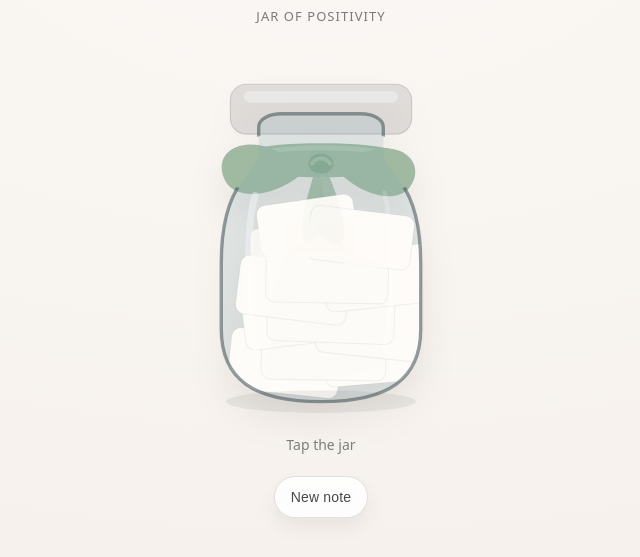
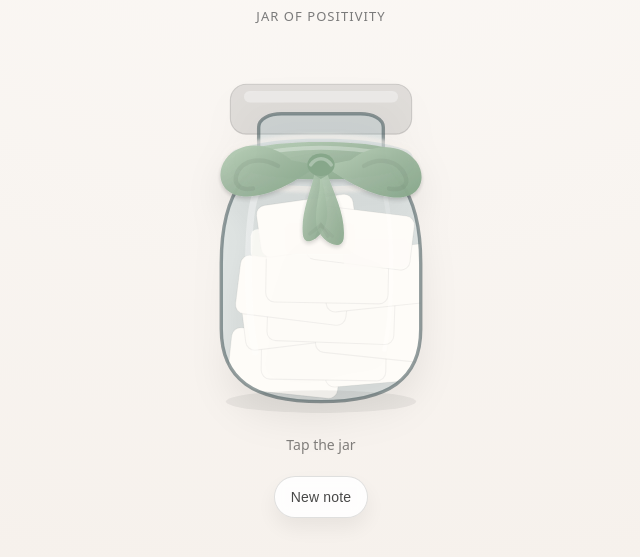
Before and after one commit to LioLenci/c-jar-81, a plain HTML site: page index.html in a window 1280 px wide. Shown: the part 199-756 px from the top of the page, without its empty margins (319-959 px from the left). Drawn offline with Linux system fonts and the light colour scheme.

Commit message:
Update index.html

```diff
--- a/index.html
+++ b/index.html
@@ -7,7 +7,6 @@
   <link rel="preconnect" href="https://fonts.googleapis.com">
   <link rel="preconnect" href="https://fonts.gstatic.com" crossorigin>
   <link href="https://fonts.googleapis.com/css2?family=Dancing+Script:wght@500&display=swap" rel="stylesheet">
-
   <title>Jar of Positivity</title>
 
   <style>
@@ -94,7 +93,7 @@
       border-radius: 18px;
     }
 
-    /* Ensure the falling note is always on top */
+    /* Jar SVG stays below the pulled note */
     .jar {
       position: relative;
       z-index: 1;
@@ -103,6 +102,7 @@
       transform-origin: 50% 78%;
     }
 
+    /* Pulled note always above jar/bow */
     .note {
       z-index: 10;
       position: absolute;
@@ -298,68 +298,31 @@
                        Z" />
             </clipPath>
 
-            <mask id="jarStrokeMask">
-              <rect x="0" y="0" width="300" height="330" fill="white" />
-              <path d="M68 86
-                       C92 76, 120 74, 150 74
-                       C180 74, 208 76, 232 86
-                       C242 92, 242 114, 232 120
-                       C208 130, 180 132, 150 132
-                       C120 132, 92 130, 68 120
-                       C58 114, 58 92, 68 86 Z" fill="black" />
-            </mask>
+            <!-- subtle shading for a more realistic ribbon -->
+            <linearGradient id="ribbonGrad" x1="0" y1="0" x2="1" y2="1">
+              <stop offset="0" stop-color="var(--sageLight)" stop-opacity="0.95" />
+              <stop offset="0.45" stop-color="var(--sage)" stop-opacity="0.98" />
+              <stop offset="1" stop-color="var(--sageDark)" stop-opacity="0.98" />
+            </linearGradient>
+
+            <filter id="bowShadow" x="-20%" y="-20%" width="140%" height="140%">
+              <feDropShadow dx="0" dy="2" stdDeviation="2" flood-color="rgba(0,0,0,0.18)" />
+            </filter>
+
+            <!-- feather the "cover band" so the outline interruption isn't harsh -->
+            <filter id="softCover" x="-30%" y="-30%" width="160%" height="160%">
+              <feGaussianBlur stdDeviation="1.4" />
+            </filter>
           </defs>
 
+          <!-- Lid -->
           <g class="lid" id="lid">
             <rect x="70" y="32" width="160" height="44" rx="14" fill="rgba(120,120,120,0.20)"
               stroke="rgba(60,60,60,0.18)" />
             <rect x="82" y="38" width="136" height="10" rx="5" fill="rgba(255,255,255,0.35)" />
           </g>
 
-          <g id="bow" opacity="0.98">
-            <path d="M78 92
-                     C96 86, 120 84, 150 84
-                     C180 84, 204 86, 222 92
-                     C226 94, 226 104, 222 106
-                     C204 112, 180 114, 150 114
-                     C120 114, 96 112, 78 106
-                     C74 104, 74 94, 78 92 Z" fill="var(--sage)" />
-
-            <path d="M86 94
-                     C104 90, 124 88, 150 88
-                     C176 88, 196 90, 214 94" fill="none" stroke="var(--sageLight)" stroke-width="4"
-              stroke-linecap="round" opacity="0.55" />
-
-            <path d="M122 98
-                     C92 74, 54 86, 64 114
-                     C72 136, 108 132, 132 112
-                     C140 106, 138 104, 122 98 Z" fill="var(--sage)" />
-
-            <path d="M178 98
-                     C206 78, 240 92, 232 116
-                     C224 140, 190 132, 168 112
-                     C160 105, 162 104, 178 98 Z" fill="var(--sage)" />
-
-            <ellipse cx="150" cy="102" rx="11" ry="9" fill="var(--sageDark)" opacity="0.95" />
-            <path d="M142 102 C146 96, 154 96, 158 102" fill="none" stroke="var(--sageLight)" stroke-width="3.5"
-              stroke-linecap="round" opacity="0.5" />
-
-            <path d="M144 110
-                     C138 132, 132 148, 134 166
-                     C136 178, 152 166, 154 154
-                     C156 142, 150 126, 150 114 Z" fill="var(--sage)" opacity="0.92" />
-            <path d="M156 110
-                     C164 130, 172 150, 170 168
-                     C168 180, 148 170, 146 156
-                     C144 142, 150 126, 150 114 Z" fill="var(--sage)" opacity="0.88" />
-
-            <path d="M140 164 L150 156 L156 166" fill="none" stroke="rgba(0,0,0,0.08)" stroke-width="3"
-              stroke-linecap="round" opacity="0.35" />
-            <path d="M160 166 L150 156 L146 168" fill="none" stroke="rgba(0,0,0,0.08)" stroke-width="3"
-              stroke-linecap="round" opacity="0.28" />
-          </g>
-
-          <!-- Jar body (fill only) -->
+          <!-- Jar body (fill) -->
           <path d="M95 70
                    C95 62, 105 58, 115 58
                    L185 58
@@ -375,7 +338,7 @@
                    C88 108, 95 100, 95 92
                    Z" fill="var(--glass)" />
 
-          <!-- Notes inside jar -->
+          <!-- Notes inside jar (clipped) -->
           <g clip-path="url(#jarClip)" opacity="0.94">
             <rect x="72" y="246" width="98" height="54" rx="8" fill="#fffdf8" stroke="rgba(0,0,0,0.05)"
               transform="rotate(6 72 246)" />
@@ -408,13 +371,13 @@
             <rect x="118" y="154" width="62" height="28" rx="6" fill="#fffdf8" opacity="0.80" />
           </g>
 
-          <!-- Inner highlights -->
+          <!-- Inner highlights (glass) -->
           <path d="M92 130 C84 154, 84 230, 92 268" fill="none" stroke="rgba(255,255,255,0.65)" stroke-width="6"
             stroke-linecap="round" opacity="0.55" />
           <path d="M206 128 C214 160, 214 230, 206 266" fill="none" stroke="rgba(255,255,255,0.45)" stroke-width="4"
             stroke-linecap="round" opacity="0.38" />
 
-          <!-- Jar outline (masked under bow) -->
+          <!-- Jar outline -->
           <path d="M95 70
                    C95 62, 105 58, 115 58
                    L185 58
@@ -428,8 +391,96 @@
                    L62 190
                    C62 158, 68 134, 80 118
                    C88 108, 95 100, 95 92
-                   Z" fill="none" stroke="var(--stroke)" stroke-width="3" mask="url(#jarStrokeMask)" />
+                   Z" fill="none" stroke="var(--stroke)" stroke-width="3" />
 
+          <!-- Soft cover band: gently hides the outline behind the ribbon (no harsh cut) -->
+          <g opacity="1">
+            <!-- feathered "halo" -->
+            <path d="M72 88
+                     C94 78, 120 76, 150 76
+                     C180 76, 206 78, 228 88
+                     C238 94, 238 110, 228 116
+                     C206 126, 180 128, 150 128
+                     C120 128, 94 126, 72 116
+                     C62 110, 62 94, 72 88 Z" fill="rgba(246,241,236,0.55)" filter="url(#softCover)" />
+
+            <!-- main cover (matches the glass tone so it blends) -->
+            <path d="M74 90
+                     C96 82, 120 80, 150 80
+                     C180 80, 204 82, 226 90
+                     C234 94, 234 108, 226 112
+                     C204 120, 180 122, 150 122
+                     C120 122, 96 120, 74 112
+                     C66 108, 66 94, 74 90 Z" fill="var(--glass)" opacity="0.92" />
+          </g>
+
+          <!-- Bow (in front of jar contents, but still below pulled note because note is HTML z-index 10) -->
+          <g id="bow" opacity="0.99" filter="url(#bowShadow)">
+            <!-- Ribbon band -->
+            <path d="M78 92
+                     C98 85, 122 83, 150 83
+                     C178 83, 202 85, 222 92
+                     C229 95, 229 104, 222 107
+                     C202 114, 178 116, 150 116
+                     C122 116, 98 114, 78 107
+                     C71 104, 71 95, 78 92 Z" fill="url(#ribbonGrad)" />
+
+            <!-- band highlight -->
+            <path d="M90 94
+                     C110 90, 128 88, 150 88
+                     C172 88, 190 90, 210 94" fill="none" stroke="rgba(255,255,255,0.55)" stroke-width="3.6"
+              stroke-linecap="round" opacity="0.55" />
+
+            <!-- Left loop (more organic, folded) -->
+            <path d="M124 99
+                     C104 82, 78 82, 66 98
+                     C56 112, 62 130, 82 131
+                     C104 132, 126 118, 140 109
+                     C148 103, 144 103, 124 99 Z" fill="url(#ribbonGrad)" />
+
+            <!-- Left inner fold shadow -->
+            <path d="M112 104
+                     C98 96, 82 98, 76 110
+                     C72 120, 78 126, 90 124" fill="none" stroke="rgba(0,0,0,0.10)" stroke-width="4"
+              stroke-linecap="round" opacity="0.55" />
+
+            <!-- Right loop -->
+            <path d="M176 99
+                     C196 83, 222 84, 234 100
+                     C244 114, 238 132, 218 132
+                     C196 132, 174 118, 160 109
+                     C152 103, 156 103, 176 99 Z" fill="url(#ribbonGrad)" />
+
+            <!-- Right inner fold shadow -->
+            <path d="M188 104
+                     C202 96, 218 99, 224 112
+                     C228 121, 222 126, 210 124" fill="none" stroke="rgba(0,0,0,0.10)" stroke-width="4"
+              stroke-linecap="round" opacity="0.48" />
+
+            <!-- Knot -->
+            <ellipse cx="150" cy="103" rx="12" ry="10" fill="var(--sageDark)" opacity="0.98" />
+            <path d="M141 103 C146 96, 154 96, 159 103" fill="none" stroke="rgba(255,255,255,0.55)" stroke-width="3.2"
+              stroke-linecap="round" opacity="0.55" />
+
+            <!-- Tails -->
+            <path d="M144 112
+                     C140 130, 132 146, 134 165
+                     C136 178, 153 166, 155 152
+                     C157 140, 152 124, 151 116 Z" fill="url(#ribbonGrad)" opacity="0.96" />
+
+            <path d="M156 112
+                     C162 130, 172 148, 170 168
+                     C168 181, 148 170, 146 156
+                     C144 142, 150 126, 149 116 Z" fill="url(#ribbonGrad)" opacity="0.93" />
+
+            <!-- Tail notches -->
+            <path d="M140 164 L150 156 L156 166" fill="none" stroke="rgba(0,0,0,0.10)" stroke-width="3"
+              stroke-linecap="round" opacity="0.35" />
+            <path d="M160 166 L150 156 L146 168" fill="none" stroke="rgba(0,0,0,0.10)" stroke-width="3"
+              stroke-linecap="round" opacity="0.28" />
+          </g>
+
+          <!-- Base -->
           <ellipse cx="150" cy="312" rx="84" ry="10" fill="rgba(0,0,0,0.06)" />
         </svg>
       </div>
@@ -445,8 +496,7 @@
   </main>
 
   <script>
-    // Regular notes (70-ish)
-    const MESSAGES = [
+      const MESSAGES = [
       "You are worthy of the life you desire.",
       "One small step is still progress.",
       "You’ve made it through hard days before.",
@@ -520,8 +570,6 @@
       "I hope something makes you smile today.",
       "Your eyes are my favorite shade of blue."
     ];
-
-    // --- helpers ---
     function clean(list) {
       return list.map(s => (s ?? "").toString().trim()).filter(Boolean);
     }
@@ -537,17 +585,14 @@
 
     const CLEAN_MESSAGES = clean(MESSAGES);
     const CLEAN_EASTER = clean(EASTER_EGGS);
-
     const pickMessage = makeBagPicker(CLEAN_MESSAGES);
     const pickEaster = makeBagPicker(CLEAN_EASTER);
 
     function getRandomMessage() {
-      // ~1 in 8 chance for Easter egg (adjust if you want rarer: 0.08, more common: 0.15)
-      const showEasterEgg = CLEAN_EASTER.length > 0 && Math.random() < 0.125;
+      const showEasterEgg = CLEAN_EASTER.length > 0 && Math.random() < 0.125; // ~1 in 8
       return showEasterEgg ? pickEaster() : pickMessage();
     }
 
-    // --- elements ---
     const jarArea = document.getElementById('jarArea');
     const jarSvg = document.getElementById('jarSvg');
     const lid = document.getElementById('lid');
@@ -559,10 +604,9 @@
 
     let busy = false;
 
-    // Guaranteed animation restart every time
     function restartShake() {
       jarSvg.classList.remove('shake');
-      void jarSvg.getBoundingClientRect(); // force reflow
+      void jarSvg.getBoundingClientRect();
       jarSvg.classList.add('shake');
     }
 
@@ -570,14 +614,10 @@
       if (busy) return;
       busy = true;
 
-      // reset note animation
       note.classList.remove('dropIn');
       note.style.opacity = 0;
 
-      // ALWAYS shake
       restartShake();
-
-      // pop lid a bit during shake
       lid.style.transform = 'translateY(-12px) rotate(-5deg)';
 
       const text = getRandomMessage();
@@ -603,7 +643,6 @@
     });
     btn.addEventListener('click', play);
   </script>
-
 </body>
 
 </html>
```
